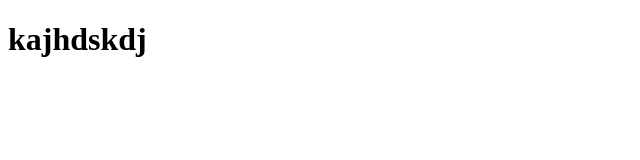
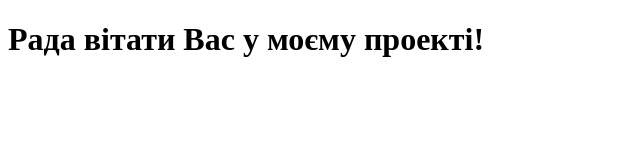
Before and after one commit to krrrDiana/html.basic, a plain HTML site: page index.html in a window 1280 px wide. Shown: the whole page, without its empty margins (0-640 px from the left). Drawn offline with Linux system fonts and the light colour scheme.

Commit message:
Змінила текст

```diff
--- a/index.html
+++ b/index.html
@@ -6,6 +6,6 @@
     <title>Document</title>
 </head>
 <body>
-    <h1>kajhdskdj</h1>
+    <h1>Рада вітати Вас у моєму проекті!</h1>
 </body>
 </html>
```
